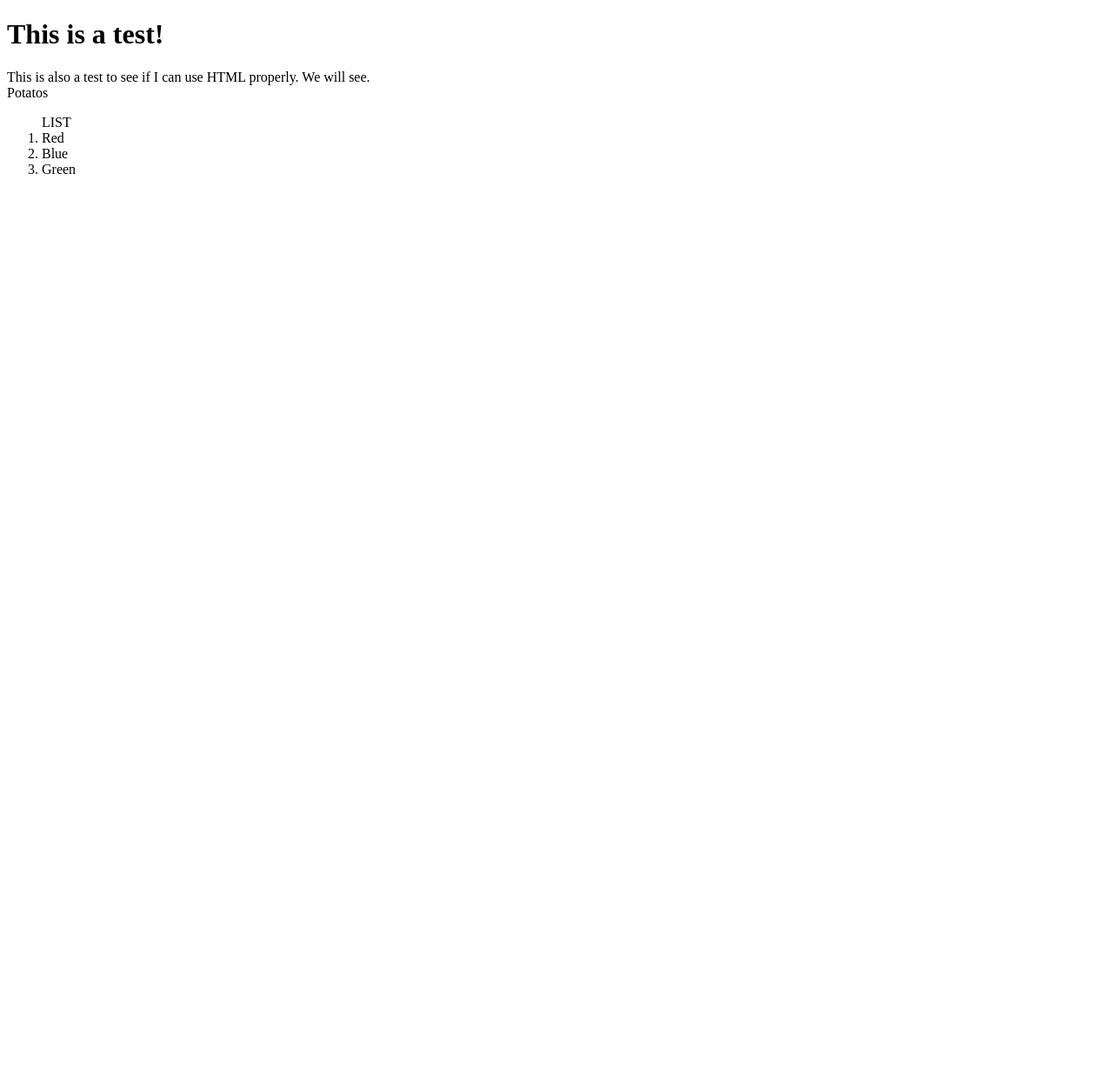
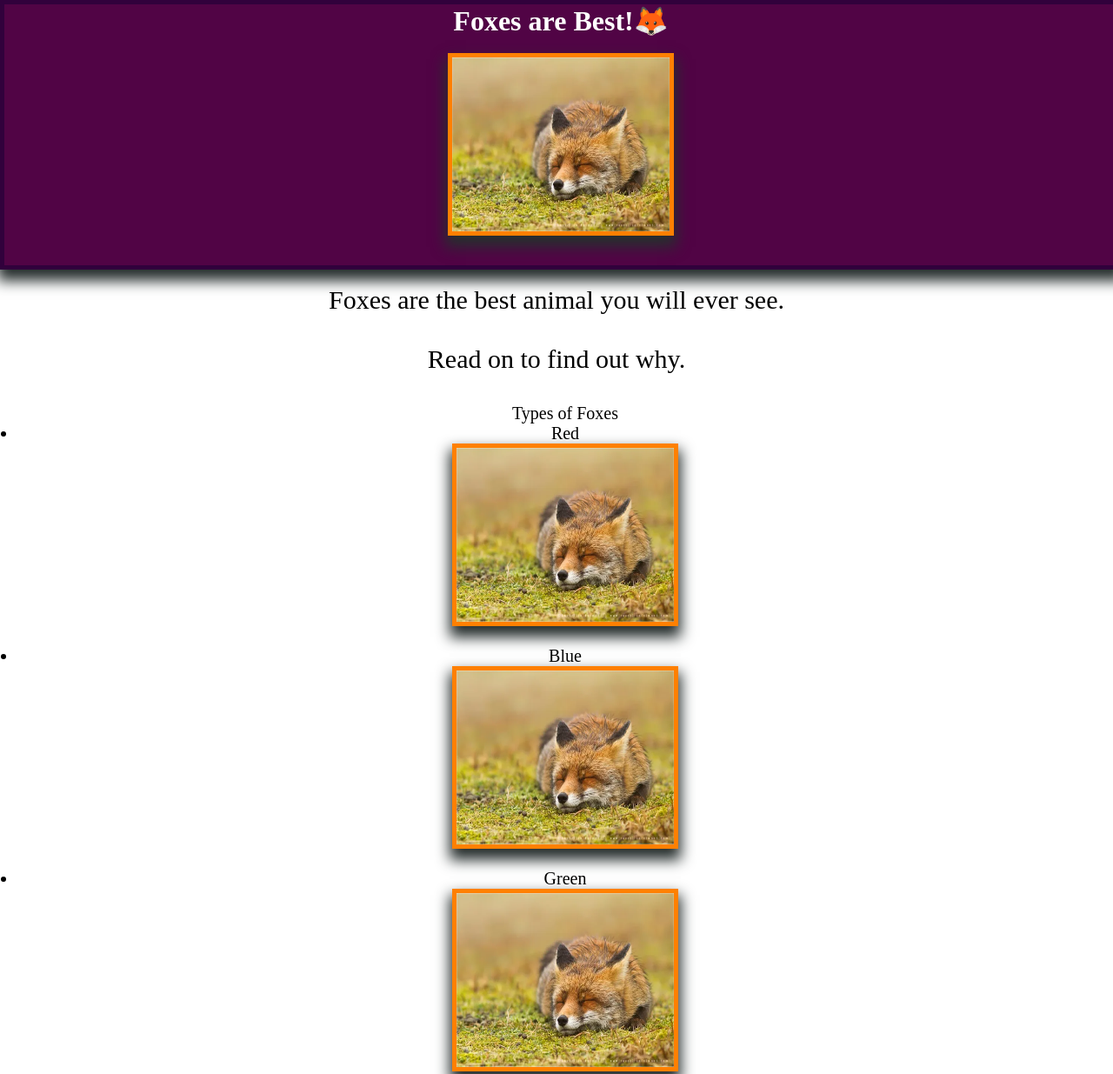
Before and after one commit to ChrisVulpine/Module-1-Mini, a plain HTML site: page index.html in a window 1280 px wide. Shown: the top 1235 px of the page at 87% size. Before the commit the page ends 800 px from the top, so only its background shows below. Drawn offline with Linux system fonts and the light colour scheme.

Commit message:
added pics and other elements

```diff
--- a/assets/style.css
+++ b/assets/style.css
@@ -0,0 +1,37 @@
+* {
+    margin: 0;
+    padding: 0;
+}
+header,
+footer {
+    width: 100%;
+    height: 300px;
+    background-color: rgb(81, 4, 69);
+    border: 5px solid rgb(49, 1, 60);
+    box-shadow: 0px 10px 15px 3px #272F2E;
+    color: white;
+}
+
+h1,
+h2 {
+    text-align: center;
+}
+img {
+    display: block;
+    height: 200px;
+    width: 250px;
+    margin-left: auto;
+    margin-right: auto;
+    border: 5px solid rgb(255, 128, 0);
+    box-shadow: 0px 10px 15px 3px #272F2E;
+    color: white;
+}
+ul {
+    text-align: center;
+    padding-left: 20px;
+    font-size: 20px;
+}
+p {
+    text-align: center;
+    font-size: 30px;
+  }
--- a/index.html
+++ b/index.html
@@ -5,20 +5,33 @@
             <meta http-equiv="X-UA-Compatible" content="IE=edge" />
             <meta name="viewport" content="width=device-width, initial-scale=1.0" />
             <link rel="stylesheet" href="./assets/style.css">
-            <title>Practice page</title>
+            <title>Practice page 🦊</title>
         </head>
     <body>
         <header id="top">
-        <h1>This is a test!</h1>
+        <h1>Foxes are Best!🦊</h1>
+        <br>
+        <img src="./assets/red_fox_sleeping1.png" alt="Profile image of a fox." />
+      <br>
         </header>
         <main>
-        <p>This is also a test to see if I can use HTML properly. We will see.<br>
-        Potatos
-    <ol>LIST
+            <br>
+        <p>Foxes are the best animal you will ever see.<br>
+            <br>
+        Read on to find out why. <br>
+    <br>
+    <ul>Types of Foxes
         <li>Red</li>
+        <img src="./assets/red_fox_sleeping1.png" alt="Profile image of a fox." />
+        <br>
         <li>Blue</li>
+        <img src="./assets/red_fox_sleeping1.png" alt="Profile image of a fox." />
+        <br>
         <li>Green</li>
-    </ol></p>
+        <img src="./assets/red_fox_sleeping1.png" alt="Profile image of a fox." />
+        <br>
+    </ul>
+</p>
 </main>
 
     </body>
```
Also changed, not shown: assets/red_fox_sleeping1.png (added).
